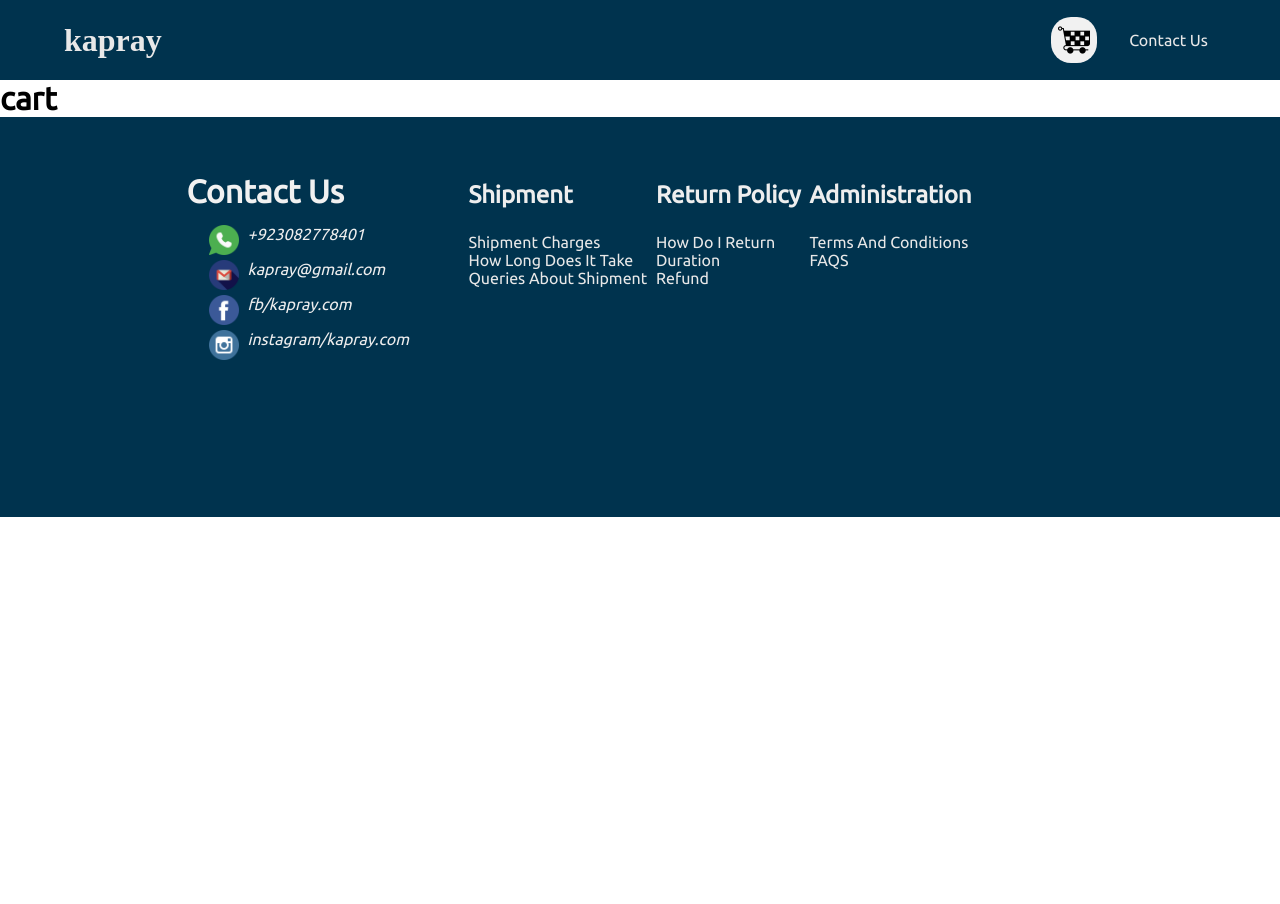
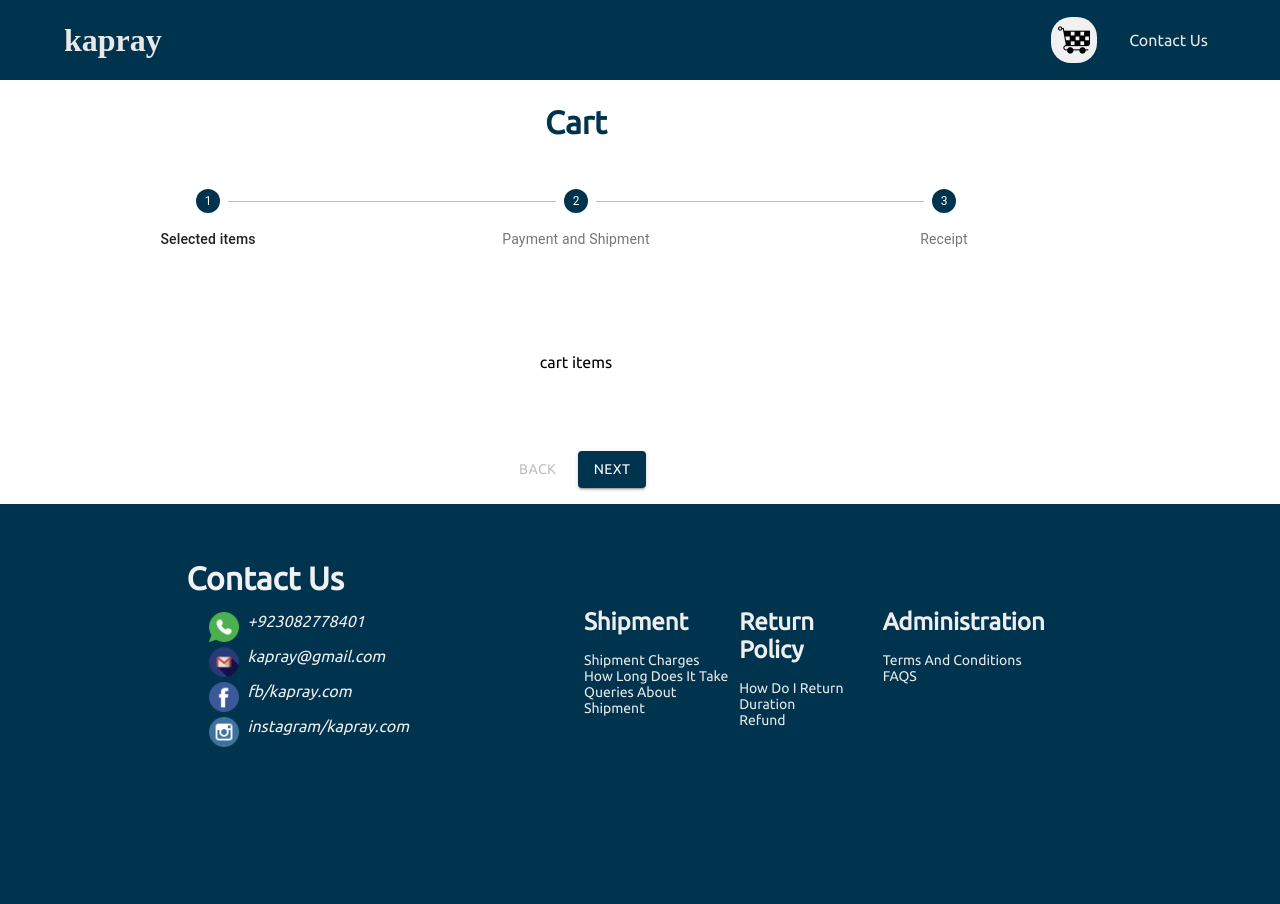
Before and after one commit to abdulbasit892/Merchandise, a React app: page /cart in a window 1280 px wide. Before the commit the page ends 800 px from the top, so only its background shows below. Built offline with nearby package versions, Linux system fonts and the light colour scheme; a web font is replaced by a local one.

Commit message:
cart updatation

```diff
--- a/public/index.html
+++ b/public/index.html
@@ -8,30 +8,11 @@
       href="https://fonts.googleapis.com/css?family=Literata|Barriecito|Ubuntu&display=swap"
       rel="stylesheet"
     />
-
-    <!--
-      Notice the use of %PUBLIC_URL% in the tag above.
-      It will be replaced with the URL of the `public` folder during the build.
-      Only files inside the `public` folder can be referenced from the HTML.
-
-      Unlike "/favicon.ico" or "favicon.ico", "%PUBLIC_URL%/favicon.ico" will
-      work correctly both with client-side routing and a non-root public URL.
-      Learn how to configure a non-root public URL by running `npm run build`.
-    -->
-    <title>React App</title>
+    <title>Kapray</title>
   </head>
   <body>
     <div id="root"></div>
-    <!--
-      This HTML file is a template.
-      If you open it directly in the browser, you will see an empty page.
 
-      You can add webfonts, meta tags, or analytics to this file.
-      The build step will place the bundled scripts into the <body> tag.
-
-      To begin the development, run `npm start`.
-      To create a production bundle, use `npm run build`.
-    -->
     <script src="https://kit.fontawesome.com/678e24c769.js"></script>
   </body>
 </html>
--- a/src/Components/cart/Cart.js
+++ /dev/null
@@ -1,11 +0,0 @@
-import React from "react";
-
-const Cart = () => {
-  return (
-    <div>
-      <h1>cart</h1>
-    </div>
-  );
-};
-
-export default Cart;
--- /dev/null
+++ b/src/Components/cart/cart.js
@@ -0,0 +1,124 @@
+import React from "react";
+import { makeStyles } from "@material-ui/core/styles";
+import Stepper from "@material-ui/core/Stepper";
+import Step from "@material-ui/core/Step";
+import StepLabel from "@material-ui/core/StepLabel";
+import Button from "@material-ui/core/Button";
+
+import Receipt from "./cartSteppers/receipt";
+import Payment from "./cartSteppers/payment";
+import CartItems from "./cartSteppers/cartItems";
+
+const useStyles = makeStyles(theme => ({
+  root: {
+    width: "90%"
+  },
+  button: {
+    background: "#00334e",
+    color: "white"
+  },
+  backButton: {
+    marginRight: theme.spacing(1)
+  },
+  instructions: {
+    width: "fit-content",
+    margin: "10vh auto"
+  },
+  CartHeader: {
+    width: "fit-content",
+    color: "#00334e",
+    margin: "3vh auto"
+  },
+  buttonContainer: {
+    width: "fit-content",
+    margin: "2vh auto"
+  },
+  EmptyCart: {
+    marginTop: "10vh",
+    marginLeft: "23vh",
+    color: "#00334e",
+    marginBottom: "50vh"
+  }
+}));
+
+function getSteps() {
+  return ["Selected items", "Payment and Shipment", "Receipt"];
+}
+
+function getStepContent(stepIndex) {
+  switch (stepIndex) {
+    case 0:
+      return <CartItems />;
+    case 1:
+      return <Payment />;
+    case 2:
+      return <Receipt />;
+    default:
+      return "Uknown stepIndex";
+  }
+}
+
+export default function Cart(props) {
+  const classes = useStyles();
+  const [activeStep, setActiveStep] = React.useState(0);
+  const steps = getSteps();
+
+  function handleNext(props) {
+    setActiveStep(prevActiveStep => prevActiveStep + 1);
+  }
+
+  function handleBack() {
+    setActiveStep(prevActiveStep => prevActiveStep - 1);
+  }
+
+  if (props.data) {
+    return (
+      <div className={classes.root}>
+        <h1 className={classes.CartHeader}>Cart</h1>
+        <Stepper activeStep={activeStep} alternativeLabel>
+          {steps.map(label => (
+            <Step key={label}>
+              <StepLabel className="stepper_text">{label}</StepLabel>
+            </Step>
+          ))}
+        </Stepper>
+        <div>
+          {activeStep === steps.length ? (
+            <div>
+              <h2 className={classes.EmptyCart}>Transaction Completed !</h2>
+            </div>
+          ) : (
+            <div>
+              <div className={classes.instructions}>
+                {getStepContent(activeStep)}
+              </div>
+              <div className={classes.buttonContainer}>
+                <Button
+                  disabled={activeStep === 0}
+                  onClick={handleBack}
+                  className={classes.backButton}
+                >
+                  Back
+                </Button>
+                <Button
+                  variant="contained"
+                  className={classes.button}
+                  onClick={handleNext}
+                >
+                  {activeStep === steps.length - 1 ? "Finish" : "Next"}
+                </Button>
+              </div>
+            </div>
+          )}
+        </div>
+      </div>
+    );
+  } else {
+    return (
+      <div>
+        <h1 className={classes.CartHeader}>Cart</h1>
+        <h2 className={classes.EmptyCart}>No Selected Items !</h2>
+      </div>
+    );
+  }
+}
--- /dev/null
+++ b/src/Components/cart/cartSteppers/cartItems.js
@@ -0,0 +1,6 @@
+import React from "react";
+
+const CartItems = () => {
+  return <div>cart items</div>;
+};
+export default CartItems;
--- /dev/null
+++ b/src/Components/cart/cartSteppers/payment.js
@@ -0,0 +1,6 @@
+import React from "react";
+
+const Payment = () => {
+  return <div>payment</div>;
+};
+export default Payment;
--- /dev/null
+++ b/src/Components/cart/cartSteppers/receipt.js
@@ -0,0 +1,6 @@
+import React from "react";
+
+const Receipt = () => {
+  return <div>thing</div>;
+};
+export default Receipt;
--- a/src/Components/home/CARDS.js
+++ b/src/Components/home/cards.js
@@ -1,5 +1,5 @@
 import React from "react";
-import CARD from "./card";
+import CARD from "./cardDescription";
 
 const CARDS = props => {
   console.log(props);
--- a/src/Containers/Homepage/HomePage.css
+++ b/src/Containers/Homepage/homePage.css
@@ -61,7 +61,6 @@
 .footer-contact {
   width: 30%;
   margin: 7vh 5vh 0;
-  /* margin-left: auto; */
   color: #f1f1f1;
 }
 .footer-contact > h1 {
@@ -91,18 +90,20 @@
   color: #eeeeee;
 }
 .footer-links {
-  width: 40%;
+  width: 36%;
   display: flex;
-  /* flex-wrap: nowrap; */
-  justify-content: space-between;
+  justify-content: space-around;
   margin-right: auto;
+  margin-left: 15vh;
 }
 .footer-links > div {
-  margin: 8vh auto 0;
+  margin: 10vh auto 0;
 }
 .footer-links > div > h2 {
+  margin-top: 3vh;
   color: #eeeeee;
-  margin-bottom: 3vh;
+  margin-bottom: 2vh;
+  cursor: pointer;
   font-family: "Ubuntu", serif;
 }
 .footer-links > div > ul {
@@ -110,3 +111,16 @@
   color: #e8e8e8;
   font-family: "Ubuntu", serif;
 }
+.footer-links > div > ul > li {
+  cursor: pointer;
+  color: #e8e8e8;
+  font-size: 14px;
+}
+
+.stepper_text > span > svg > circle {
+  color: #00334e;
+}
+
+.stepper_text > span > svg > path {
+  color: #00334e;
+}
--- a/src/Containers/Homepage/HomePage.js
+++ b/src/Containers/Homepage/homePage.js
@@ -2,12 +2,12 @@ import React, { Component } from "react";
 
 import { BrowserRouter, Route, Switch } from "react-router-dom";
 
-import "./HomePage.css";
+import "./homePage.css";
 
 import Header from "../../Components/header";
-import Cards from "../../Components/home/CARDS";
-import CardInfo from "../../Components/card_info/Card_info";
-import Cart from "../../Components/cart/Cart";
+import Cards from "../../Components/home/cards";
+import CardInfo from "../../Components/card_info/cardInfo";
+import Cart from "../../Components/cart/cart";
 import Footer from "../../Components/footer";
 
 class HomePage extends Component {
@@ -22,10 +22,10 @@ class HomePage extends Component {
       "hello",
       "world",
       "how",
-
       "hello",
       "world"
-    ]
+    ],
+    cart: ["hello", "world", "how"]
   };
   onCardClick = () => {
     console.log("hello");
@@ -44,7 +44,10 @@ class HomePage extends Component {
               )}
             />
             <Route path="/cardInfo" render={() => <CardInfo />} />
-            <Route path="/cart" render={() => <Cart />} />
+            <Route
+              path="/cart"
+              render={() => <Cart data={this.state.cart} />}
+            />
             <Route render={() => <h1>not found</h1>} />
           </Switch>
           <Footer />
--- a/src/index.js
+++ b/src/index.js
@@ -1,5 +1,5 @@
 import React from "react";
 import ReactDOM from "react-dom";
-import HomePage from "./Containers/Homepage/HomePage";
+import HomePage from "./Containers/Homepage/homePage";
 
 ReactDOM.render(<HomePage />, document.getElementById("root"));
```
Also changed, not shown: src/Components/card_info/cardInfo.js (renamed from src/Components/card_info/Card_info.js), src/Components/home/cardDescription.js (renamed from src/Components/home/card.js).
